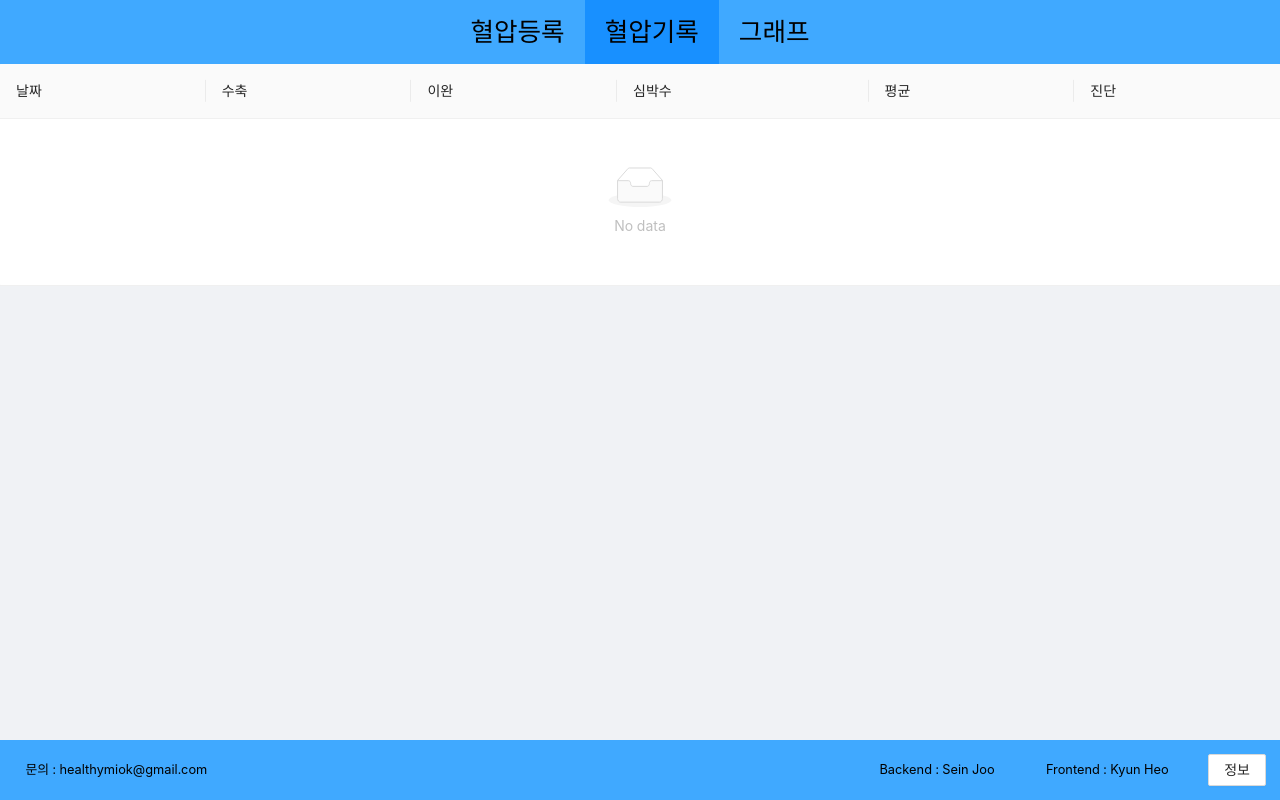
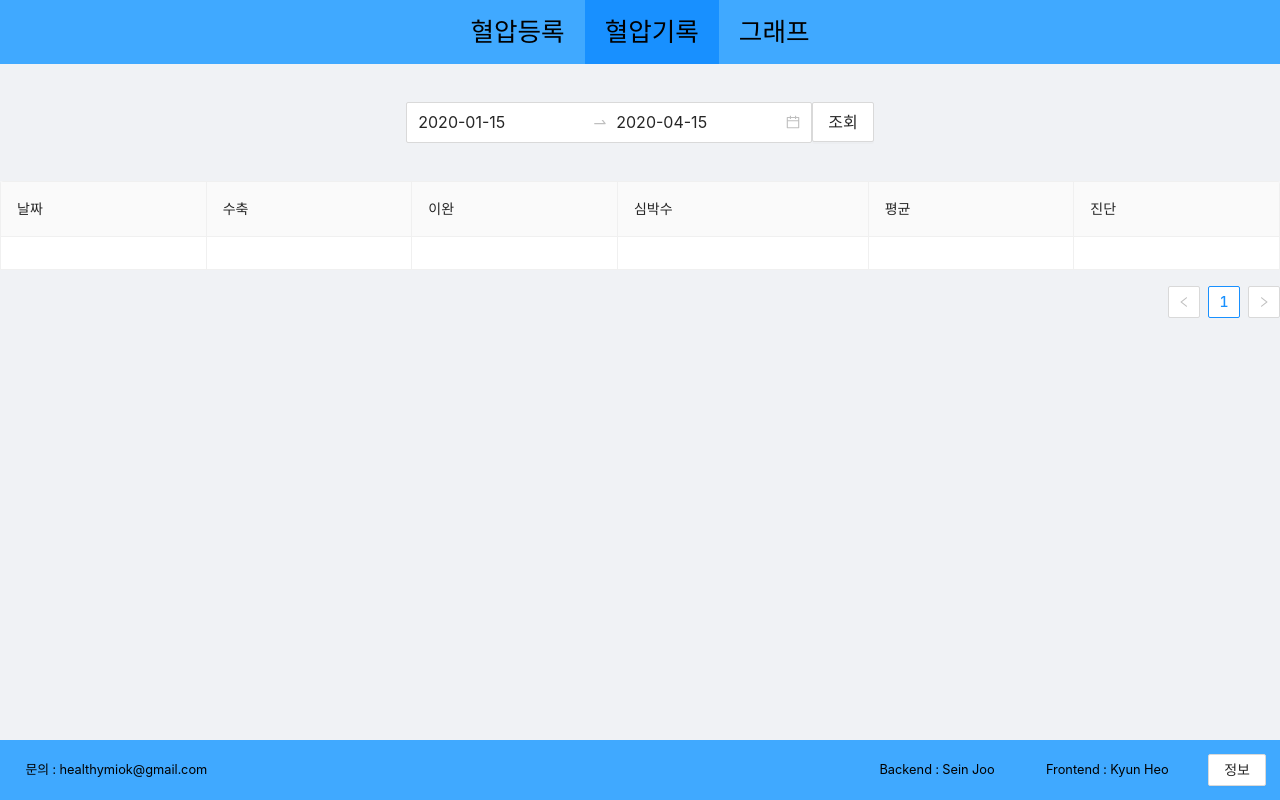
Before and after one commit to SeKyun/healthy-miok, a React (Create React App) app in the folder frontend/: page /bloodPressure in a window 1280 px wide. Both pictures are taken after a click on the item "혈압기록". Built offline with nearby package versions, Linux system fonts and the light colour scheme.

Commit message:
feat : 혈압 등록 api 완료, 기록 보기 api 진행중

```diff
--- a/frontend/src/components/organisms/home/bloodPressure/enroll/enroll.js
+++ b/frontend/src/components/organisms/home/bloodPressure/enroll/enroll.js
@@ -2,6 +2,9 @@ import React from 'react';
 import { Form, DatePicker, TimePicker, InputNumber, Input, Button } from 'antd';
 import './enroll.scss';
 import moment from 'moment';
+import { formatDate, formatTime } from '../../../../../utils/formatDate';
+import axios from 'axios';
+import { ToastContainer, toast } from 'react-toastify';
 
 const { TextArea } = Input;
 const enroll = () => {
@@ -9,40 +12,60 @@ const enroll = () => {
     labelCol: { span: 9 },
     wrapperCol: { span: 13 },
   };
+  const onFinish = async (data) => {
+    data.today = formatDate(data.today);
+    data.time = formatTime(data.time);
+    console.log(data);
+    const response = await axios
+      .post(`http://miok.site:3001/api/blood-pressure`, data)
+      .catch((error) => {
+        toast.error('에러가 났어요!');
+      });
+    toast.success('등록에 성공하였습니다!');
+    console.log(response);
+  };
   return (
     <div className="bloodPressureEnroll">
-      <Form {...formItemLayout}>
-        <Form.Item wrapperCol={{ offset: 11 }}>
+      <Form
+        {...formItemLayout}
+        onFinish={onFinish}
+        initialValues={{
+          today: moment(new Date(), 'YYYY-MM-DD'),
+          time: moment(new Date(), 'HH:MM'),
+        }}
+      >
+        <Form.Item wrapperCol={{ offset: 11 }} name="today">
           <DatePicker
             size="large"
             style={{
               margin: '5% 0px 8% 0px',
               fontSize: '40px',
             }}
-            defaultValue={moment(new Date(), 'YYYY-MM-DD')}
             className="datePic"
           />
         </Form.Item>
-        <Form.Item label="시간">
-          <TimePicker
-            size="large"
-            format={'h:mm a'}
-            defaultValue={moment(new Date(), 'HH:MM')}
-          />
+        <Form.Item label="시간" name="time">
+          <TimePicker size="large" format={'h:mm a'} />
         </Form.Item>
         <Form.Item label="혈압 수축">
-          <InputNumber size="large" />
-          mmHg
+          <Form.Item name="value_high" noStyle>
+            <InputNumber size="large" />
+          </Form.Item>
+          <span className="ant-form-text"> mmHg</span>
         </Form.Item>
         <Form.Item label="혈압 이완">
-          <InputNumber size="large" />
-          mmHg
+          <Form.Item name="value_low" noStyle>
+            <InputNumber size="large" />
+          </Form.Item>
+          <span className="ant-form-text"> mmHg</span>
         </Form.Item>
         <Form.Item label="심박수">
-          <InputNumber size="large" />
-          bpm
+          <Form.Item name="value_bpm" noStyle>
+            <InputNumber size="large" />
+          </Form.Item>
+          <span className="ant-form-text"> bpm</span>
         </Form.Item>
-        <Form.Item label="메모" wrapperCol={{ span: 13 }}>
+        <Form.Item label="메모" wrapperCol={{ span: 13 }} name="memo">
           <TextArea
             placeholder="쓰고싶은 말을 써주세요."
             style={{ width: '60%', fontSize: '30px' }}
@@ -61,6 +84,17 @@ const enroll = () => {
             등록
           </Button>
         </Form.Item>
+        <ToastContainer
+          position="bottom-center"
+          autoClose={5000}
+          hideProgressBar={false}
+          newestOnTop={false}
+          closeOnClick
+          rtl={false}
+          pauseOnFocusLoss
+          draggable
+          pauseOnHover
+        />
       </Form>
     </div>
   );
--- a/frontend/src/components/organisms/home/bloodPressure/history/history.js
+++ b/frontend/src/components/organisms/home/bloodPressure/history/history.js
@@ -1,21 +1,180 @@
 import React from 'react';
-import { Table } from 'antd';
+import { Table, Button } from 'antd';
+import { DatePicker } from 'antd';
+import moment from 'moment';
+import axios from 'axios';
+import { ToastContainer, toast } from 'react-toastify';
+import { formatDate } from '../../../../../utils/formatDate';
 
-const { Column } = Table;
+const { RangePicker } = DatePicker;
 
-const history = () => {
+const History = () => {
+  const dateFormat = 'YYYY/MM/DD';
+  const start_date = new Date(new Date().setMonth(new Date().getMonth() - 3));
+  const end_date = new Date();
+  const [dates, setDates] = React.useState([
+    moment(start_date, dateFormat),
+    moment(end_date, dateFormat),
+  ]);
+  const [dataSource, setdataSource] = React.useState([{}]);
+  const getData = async () => {
+    const response = await axios.get(
+      `http://miok.site:3001/api/blood-pressure/date/`,
+      {
+        params: {
+          startDate: formatDate(dates[0]),
+          endDate: formatDate(dates[1]),
+        },
+      },
+    );
+    console.log(response);
+    response.data.result.map((it) => (it.today = it.today.substring(0, 10)));
+    toast.success('성공적으로 데이터를 가져왔습니다!');
+    setdataSource(response.data.result);
+
+    const statResponse = await axios.get(
+      `http://miok.site:3001/api/blood-pressure/statistics/`,
+      {
+        params: {
+          startDate: formatDate(dates[0]),
+          endDate: formatDate(dates[1]),
+        },
+      },
+    );
+    console.log(statResponse);
+  };
+
+  const renderContent = (value, row, index) => {
+    const obj = {
+      children: value,
+      props: {},
+    };
+    return obj;
+  };
+
+  const columns = [
+    {
+      title: '날짜',
+      dataIndex: 'today',
+      render: (value, row, index) => {
+        const obj = {
+          children: value,
+          props: {},
+        };
+        if (index >= 1 && value === dataSource[index - 1].today) {
+          obj.props.rowSpan = 0;
+        } else {
+          for (
+            let i = 0;
+            index + i !== dataSource.length &&
+            value === dataSource[index + i].today;
+            i += 1
+          ) {
+            obj.props.rowSpan = i + 1;
+          }
+        }
+        return obj;
+      },
+    },
+    {
+      title: '수축',
+      dataIndex: 'value_high',
+      render: renderContent,
+    },
+    {
+      title: '이완',
+      dataIndex: 'value_low',
+      render: renderContent,
+    },
+    {
+      title: '심박수',
+      dataIndex: 'value_bpm',
+      render: (value, row, index) => {
+        const obj = {
+          children: value,
+          props: {},
+        };
+        return obj;
+      },
+    },
+    {
+      title: '평균',
+      dataIndex: 'avg',
+      render: (value, row, index) => {
+        const obj = {
+          children: value,
+          props: {},
+        };
+        if (index >= 1 && row.today === dataSource[index - 1].today) {
+          obj.props.rowSpan = 0;
+        } else {
+          for (
+            let i = 0;
+            index + i !== dataSource.length &&
+            row.today === dataSource[index + i].today;
+            i += 1
+          ) {
+            obj.props.rowSpan = i + 1;
+          }
+        }
+        return obj;
+      },
+    },
+    {
+      title: '진단',
+      dataIndex: 'Diagnosis',
+      render: (value, row, index) => {
+        const obj = {
+          children: value,
+          props: {},
+        };
+        if (index >= 1 && row.today === dataSource[index - 1].today) {
+          obj.props.rowSpan = 0;
+        } else {
+          for (
+            let i = 0;
+            index + i !== dataSource.length &&
+            row.today === dataSource[index + i].today;
+            i += 1
+          ) {
+            obj.props.rowSpan = i + 1;
+          }
+        }
+        return obj;
+      },
+    },
+  ];
   return (
     <div>
-      <Table>
-        <Column title="날짜" dataIndex="date" key="date" />
-        <Column title="수축" dataIndex="morning" key="morning" />
-        <Column title="이완" dataIndex="afternoon" key="afternoon" />
-        <Column title="심박수" dataIndex="night" key="night" />
-        <Column title="평균" dataIndex="avg" key="avg" />
-        <Column title="진단" dataIndex="Diagnosis" key="Diagnosis" />
-      </Table>
+      <div style={{ textAlign: 'center', margin: '3%' }}>
+        <RangePicker
+          size="large"
+          defaultValue={[
+            moment(start_date, dateFormat),
+            moment(end_date, dateFormat),
+          ]}
+          onCalendarChange={(value) => {
+            setDates(value);
+          }}
+        />
+        <Button size="large" onClick={getData}>
+          조회
+        </Button>
+      </div>
+      <Table columns={columns} dataSource={dataSource} bordered></Table>
+      <ToastContainer
+        position="bottom-center"
+        autoClose={5000}
+        hideProgressBar={false}
+        newestOnTop={false}
+        closeOnClick
+        rtl={false}
+        pauseOnFocusLoss
+        draggable
+        pauseOnHover
+      />
     </div>
   );
 };
 
-export default history;
+export default History;
--- a/frontend/src/components/organisms/home/bloodSugar/history/history.js
+++ b/frontend/src/components/organisms/home/bloodSugar/history/history.js
@@ -19,21 +19,7 @@ const History = () => {
     moment(end_date, dateFormat),
   ]);
 
-  const [dataSource, setdataSource] = React.useState([
-    {
-      key: 1,
-      date: '2020-05-23',
-      '아침 식전': 300,
-      '아침 식후': 200,
-      '점심 식전': 200,
-      '점심 식후': 200,
-      '저녁 식전': 200,
-      '저녁 식후': 200,
-      '취침 전': 300,
-      새벽: 200,
-      기타: 200,
-    },
-  ]);
+  const [dataSource, setdataSource] = React.useState([{}]);
   const getData = async () => {
     const response = await axios.get(
       `http://miok.site:3001/api/blood-sugar/date/`,
--- a/frontend/src/utils/formatDate.js
+++ b/frontend/src/utils/formatDate.js
@@ -6,3 +6,14 @@ export const formatDate = (d) => {
   date = date < 10 ? `0${date}` : date;
   return `${year}-${month}-${date}`;
 };
+
+export const formatTime = (d) => {
+  let hours = d._d.getHours();
+  let minute = d._d.getMinutes();
+  let seconds = d._d.getSeconds();
+
+  hours = hours < 10 ? `0${hours}` : hours;
+  minute = minute < 10 ? `0${minute}` : minute;
+  seconds = seconds < 10 ? `0${seconds}` : seconds;
+  return `${hours}:${minute}:${seconds}`;
+};
```
